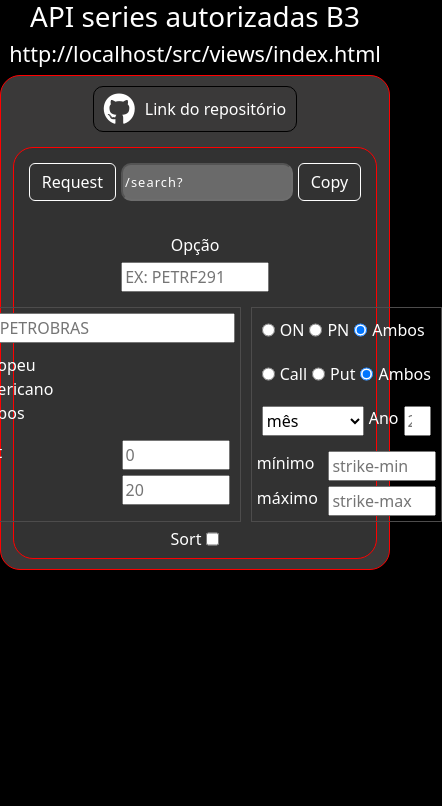
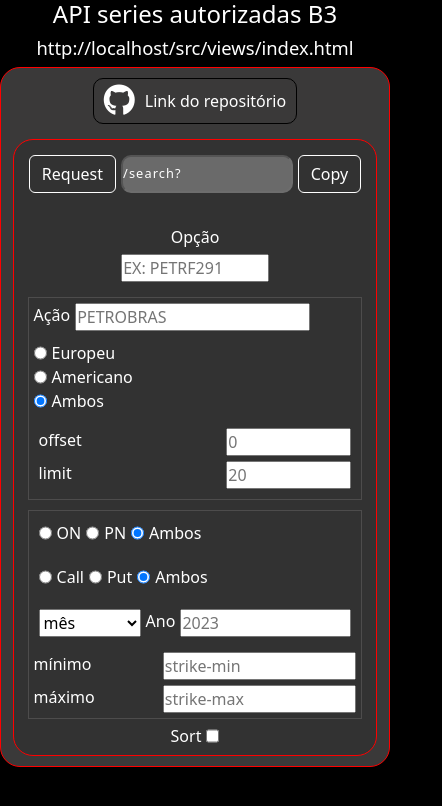
Before and after one commit to Megas-MDN/Api-Series-Autorizadas-B3, a website: page src/views/index.html in a window 390 px wide. Shown: the whole page, 442 px wide, since content can reach past the window. Drawn offline with nearby package versions, Linux system fonts and the light colour scheme.

Commit message:
styles: :lipstick: Melhorando a navegabilidade mobile

```diff
--- a/src/views/index.html
+++ b/src/views/index.html
@@ -14,7 +14,7 @@
       integrity="sha384-rbsA2VBKQhggwzxH7pPCaAqO46MgnOM80zW1RWuH61DGLwZJEdK2Kadq2F9CUG65"
       crossorigin="anonymous"
     />
-    <!-- <link rel="stylesheet" href="styles.css" /> -->
+    <link rel="stylesheet" href="styles.css" />
     <style>
       body {
         background-color: black;
@@ -211,6 +211,33 @@
 
       .paginacao > label > input {
         width: 40%;
+      }
+
+      @media screen and (max-width: 540px) {
+        * {
+          margin: 0;
+          padding: 0;
+          box-sizing: border-box;
+        }
+        body {
+          margin: 0 auto;
+          text-align: center;
+          background-color: black;
+          display: flex;
+          justify-content: center;
+          align-items: center;
+          align-content: center;
+          flex-direction: column;
+        }
+        .fields {
+          flex-direction: column;
+        }
+        h1 {
+          font-size: 1.5rem;
+        }
+        h4 {
+          font-size: 1.15rem;
+        }
       }
     </style>
     <title>Opcoes da B3</title>
--- a/src/views/styles.css
+++ b/src/views/styles.css
@@ -194,3 +194,30 @@
 .paginacao > label > input {
   width: 40%;
 }
+
+@media screen and (max-width: 540px) {
+  * {
+    margin: 0;
+    padding: 0;
+    box-sizing: border-box;
+  }
+  body {
+    margin: 0 auto;
+    text-align: center;
+    background-color: black;
+    display: flex;
+    justify-content: center;
+    align-items: center;
+    align-content: center;
+    flex-direction: column;
+  }
+  .fields {
+    flex-direction: column;
+  }
+  h1 {
+    font-size: 1.5rem
+  }
+  h4 {
+    font-size: 1.15rem
+  }
+}
```
